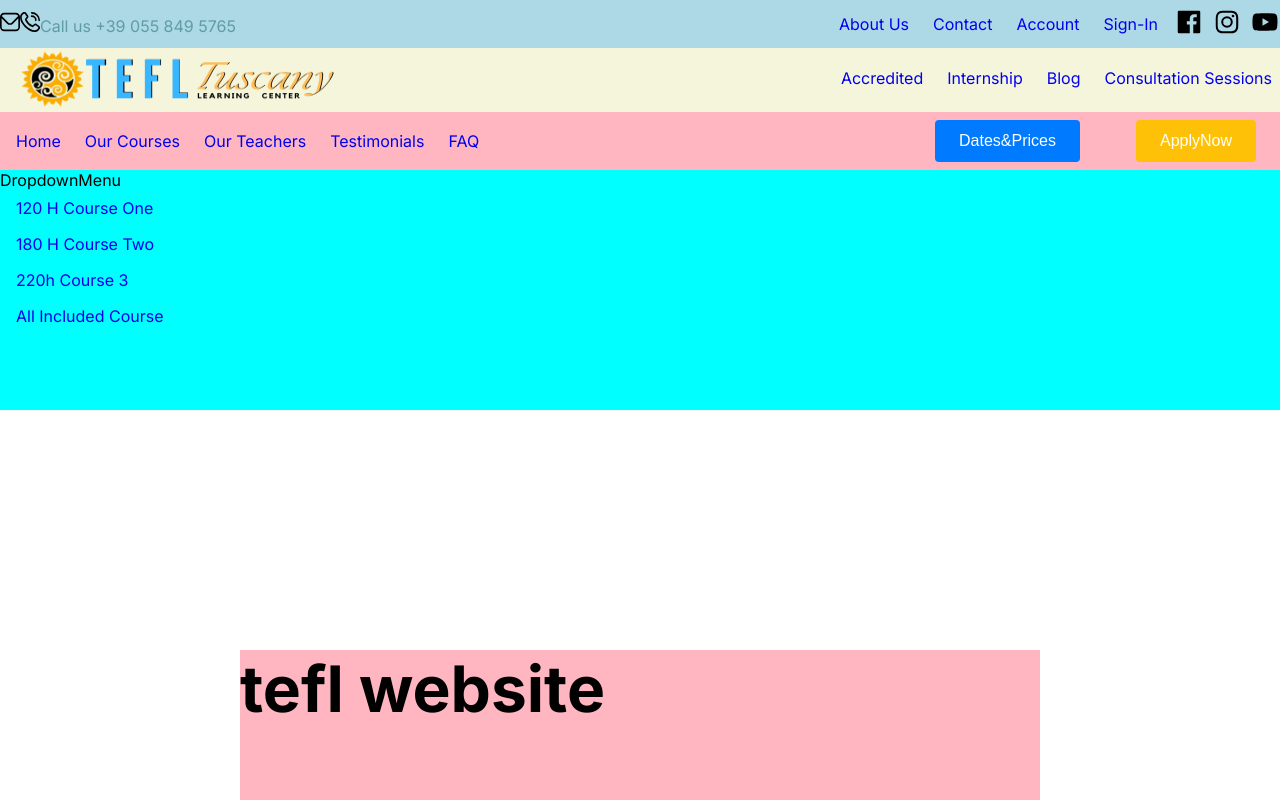
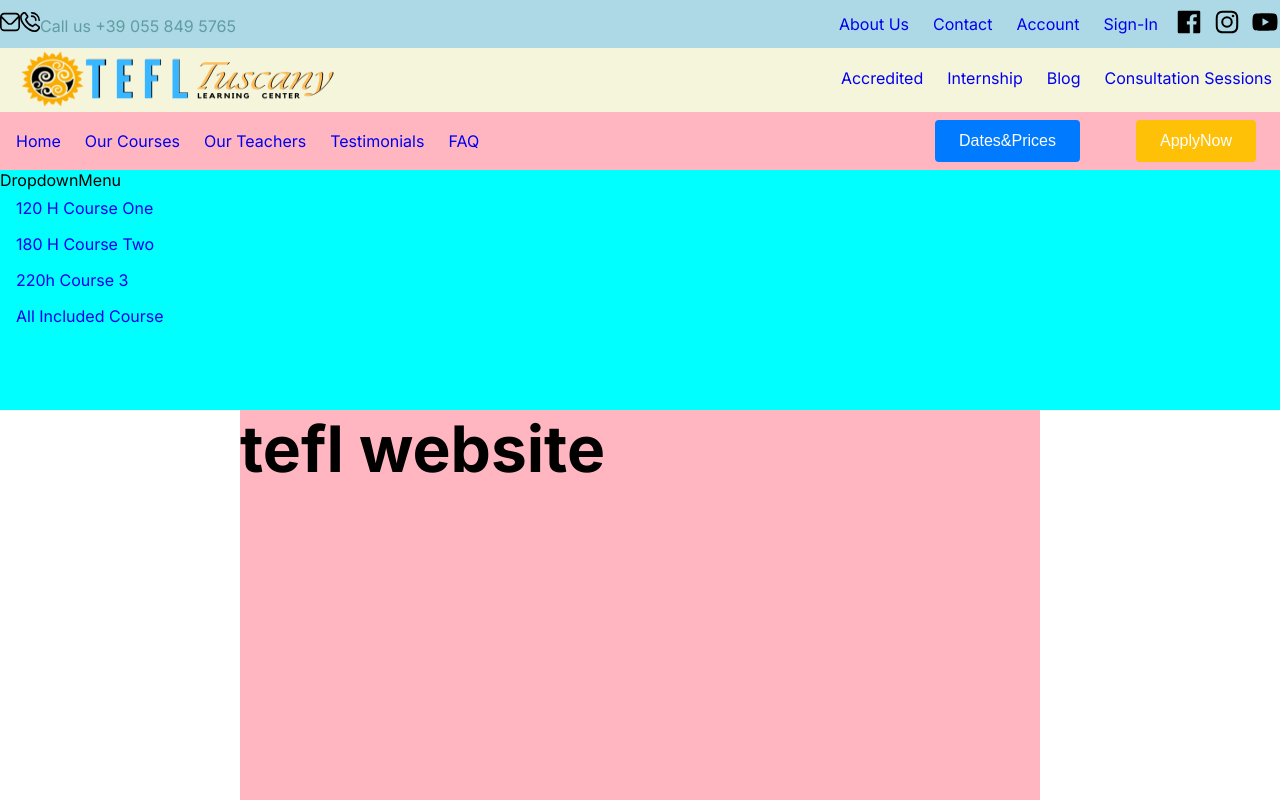
Before and after one commit to MassimilianoMarcello/tefl_school, a Next.js app: page / in a window 1280 px wide. Shown: the top 800 px of the page. Built offline with nearby package versions, Linux system fonts and the light colour scheme.

Commit message:
dropdownmenu

```diff
--- a/app/page.module.scss
+++ b/app/page.module.scss
@@ -95,6 +95,12 @@ $container-padding-y: 15px; // Padding verticale del contenitore
   bottom: 0;
   right: 0;
 }
+@mixin posAbsoluteBottomRightLeft {
+  position: absolute;
+  bottom: 0;
+  right: 0;
+  left: 0;
+}
 
 @mixin posAbsoluteBottomLeft {
   position: absolute;
--- a/components/NavBar/BottomNavbar.tsx
+++ b/components/NavBar/BottomNavbar.tsx
@@ -3,6 +3,7 @@
 import React, { useState, useEffect } from "react";
 import s from "./navbar.module.scss";
 import Link from "next/link";
+import DropdownMenu from "./DropdownMenu";
 
 const BottomNavbar = () => {
   const [fix, setFix] = useState(false);
@@ -75,7 +76,9 @@ const BottomNavbar = () => {
           </ul>
         </div>
       </div>
+      <DropdownMenu/>
     </div>
+
   );
 };
 
--- a/components/NavBar/DropdownMenu.tsx
+++ b/components/NavBar/DropdownMenu.tsx
@@ -1,6 +1,7 @@
 import React from 'react'
 import s from'./navbar.module.scss'
 import Link from 'next/link'
+
 
 const DropdownMenu = () => {
   return (
--- a/components/NavBar/NavBarWrapper.tsx
+++ b/components/NavBar/NavBarWrapper.tsx
@@ -13,7 +13,7 @@ const NavBarWrapper = () => {
       <CenterNavBar />
 
       <BottomNavbar />
-      <DropdownMenu/>
+      {/* <DropdownMenu/> */}
     </>
   );
 };
--- a/components/NavBar/navbar.module.scss
+++ b/components/NavBar/navbar.module.scss
@@ -264,11 +264,14 @@ margin: .45rem 2rem;
 
 
 .dropdownContainer{
-  // @include respond-to(sm, max) {
-  // display: none;
-  // }
+  @include respond-to(sm, max) {
+  display: none;
+  }
+  @include posAbsoluteBottomRightLeft;
+  margin-bottom: -15rem;
   height: 15rem;
   width: auto;
   // margin-right: 40rem;
   background-color: aqua;
+
 }
```
